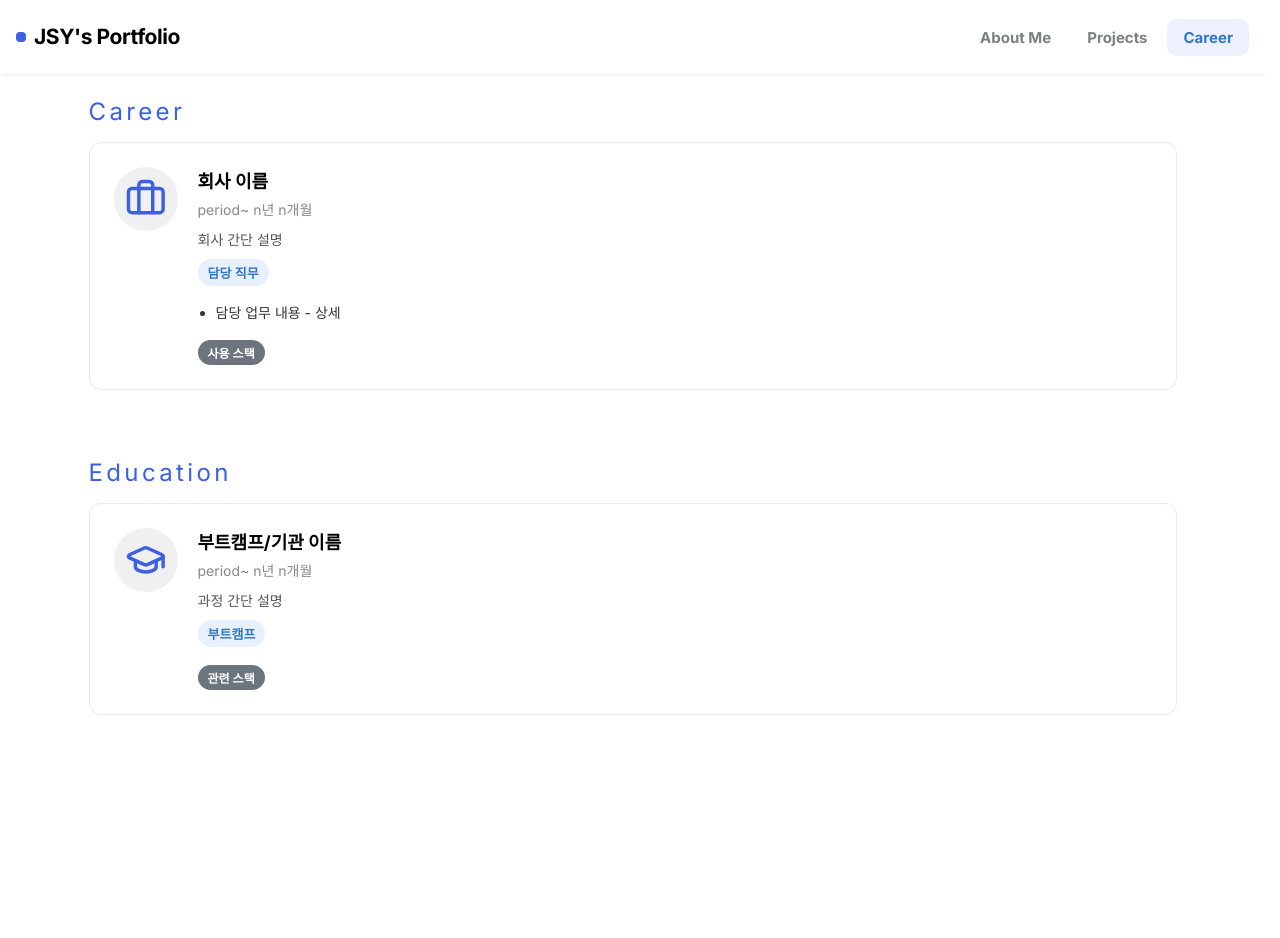
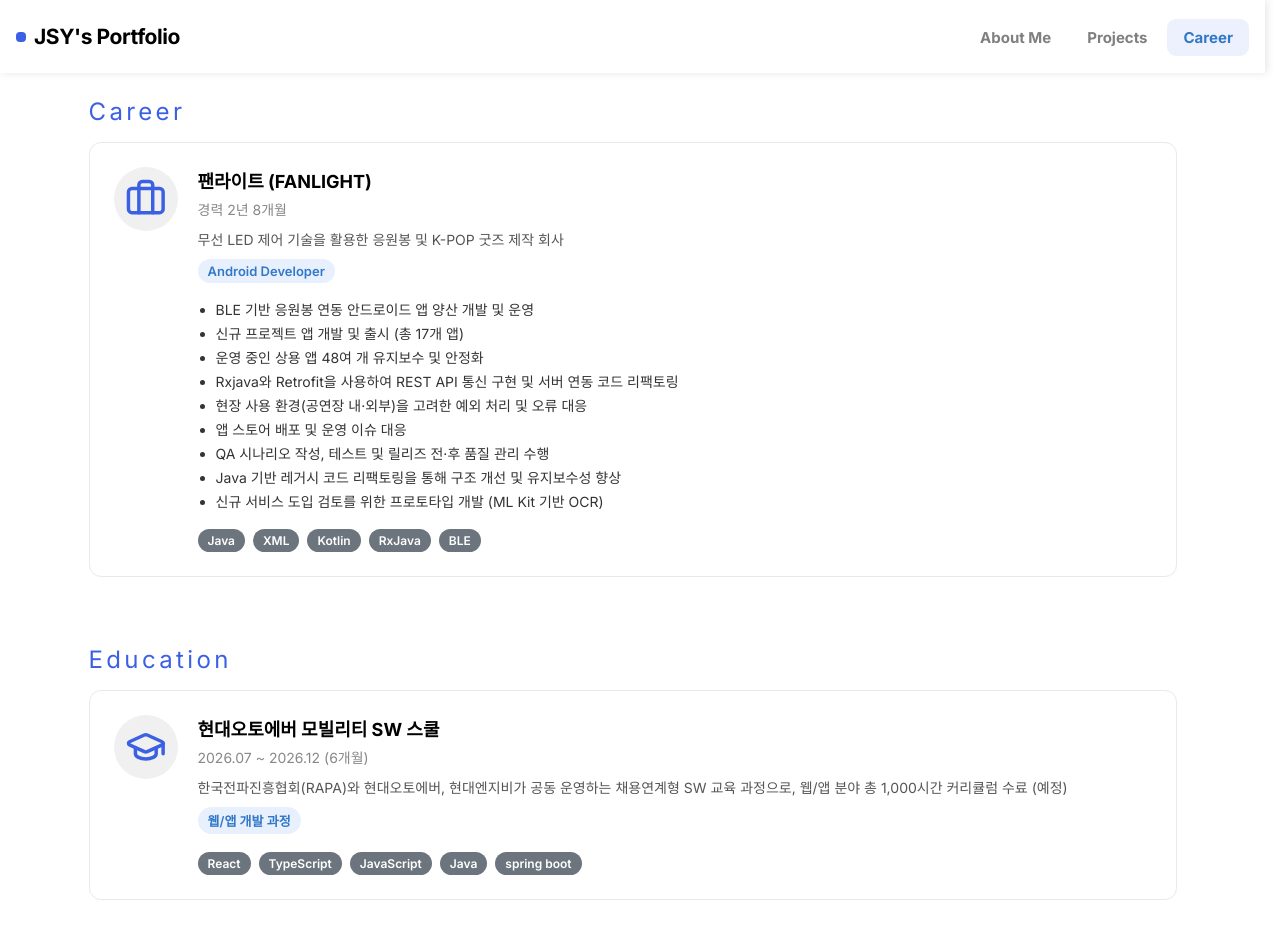
Before and after one commit to jSY49/jsy-portfolio, a React (Vite) app: page /career in a window 1280 px wide. Shown: the top 938 px of the page. Before the commit the page ends 800 px from the top, so only its background shows below. Built offline with nearby package versions, Linux system fonts and the light colour scheme; no server answers; a web font is replaced by a local one.

Commit message:
[chore] 커리어 및 교육 과정 정보 추가

```diff
--- a/src/pages/Career.tsx
+++ b/src/pages/Career.tsx
@@ -13,17 +13,38 @@
 					/>
 				</div>
 				<div className={styles.career_info}>
-					<h3 className={styles.corp_name}>회사 이름</h3>
-					<p className={styles.period}>period~ n년 n개월</p>
-					<p className={styles.corp_desc}>회사 간단 설명</p>
-					<p className={styles.position}>담당 직무</p>
-
+					<h3 className={styles.corp_name}>팬라이트 (FANLIGHT)</h3>
+					<p className={styles.period}>경력 2년 8개월</p>
+					<p className={styles.corp_desc}>
+						무선 LED 제어 기술을 활용한 응원봉 및 K-POP 굿즈 제작 회사
+					</p>
+					<p className={styles.position}>Android Developer</p>
 					<ul className={styles.task_list}>
-						<li>담당 업무 내용 - 상세</li>
+						<li>BLE 기반 응원봉 연동 안드로이드 앱 양산 개발 및 운영</li>
+						<li>신규 프로젝트 앱 개발 및 출시 (총 17개 앱)</li>
+						<li>운영 중인 상용 앱 48여 개 유지보수 및 안정화</li>
+						<li>
+							Rxjava와 Retrofit을 사용하여 REST API 통신 구현 및 서버 연동 코드
+							리팩토링
+						</li>
+						<li>
+							현장 사용 환경(공연장 내·외부)을 고려한 예외 처리 및 오류 대응
+						</li>
+						<li>앱 스토어 배포 및 운영 이슈 대응</li>
+						<li>QA 시나리오 작성, 테스트 및 릴리즈 전·후 품질 관리 수행</li>
+						<li>
+							Java 기반 레거시 코드 리팩토링을 통해 구조 개선 및 유지보수성 향상
+						</li>
+						<li>
+							신규 서비스 도입 검토를 위한 프로토타입 개발 (ML Kit 기반 OCR)
+						</li>
 					</ul>
-
 					<ul className={styles.tech_stack}>
-						<li>사용 스택</li>
+						<li>Java</li>
+						<li>XML</li>
+						<li>Kotlin</li>
+						<li>RxJava</li>
+						<li>BLE</li>
 					</ul>
 				</div>
 			</article>
@@ -37,17 +58,24 @@
 					/>
 				</div>
 				<div className={styles.career_info}>
-					<h3 className={styles.corp_name}>부트캠프/기관 이름</h3>
-					<p className={styles.period}>period~ n년 n개월</p>
-					<p className={styles.corp_desc}>과정 간단 설명</p>
-					<p className={styles.position}>부트캠프</p>
+					<h3 className={styles.corp_name}>현대오토에버 모빌리티 SW 스쿨</h3>
+					<p className={styles.period}>2026.07 ~ 2026.12 (6개월)</p>
+					<p className={styles.corp_desc}>
+						한국전파진흥협회(RAPA)와 현대오토에버, 현대엔지비가 공동 운영하는
+						채용연계형 SW 교육 과정으로, 웹/앱 분야 총 1,000시간 커리큘럼 수료
+						(예정)
+					</p>
+					<p className={styles.position}>웹/앱 개발 과정</p>
 
 					<ul className={styles.tech_stack}>
-						<li>관련 스택</li>
+						<li>React</li>
+						<li>TypeScript</li>
+						<li>JavaScript</li>
+						<li>Java</li>
+						<li>spring boot</li>
 					</ul>
 				</div>
 			</article>
-
 		</section>
 	);
 }
```
